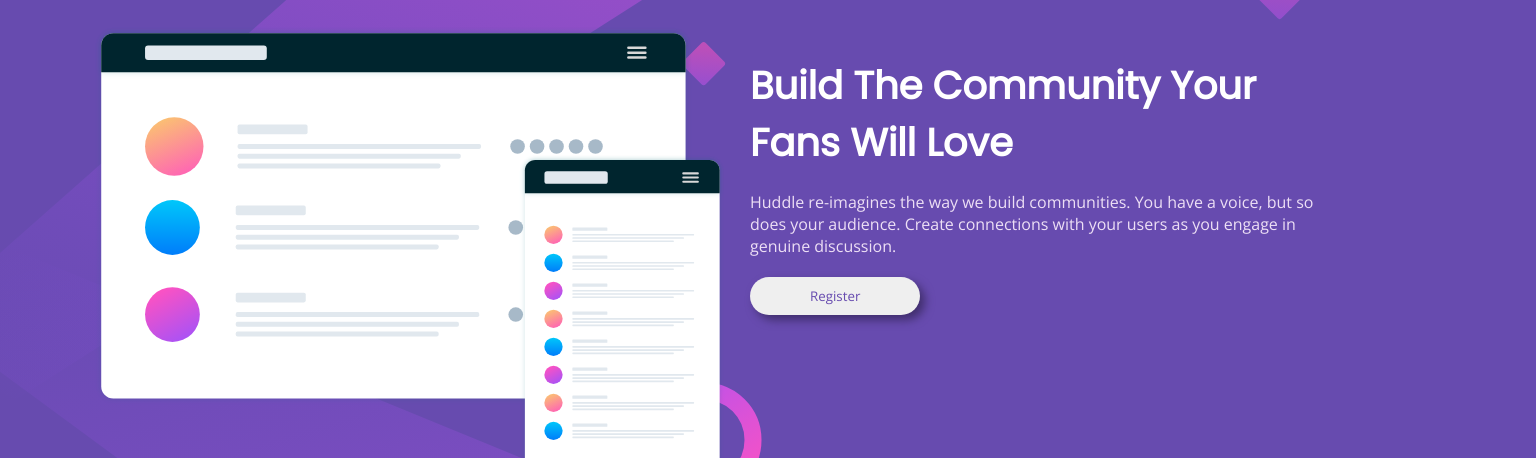
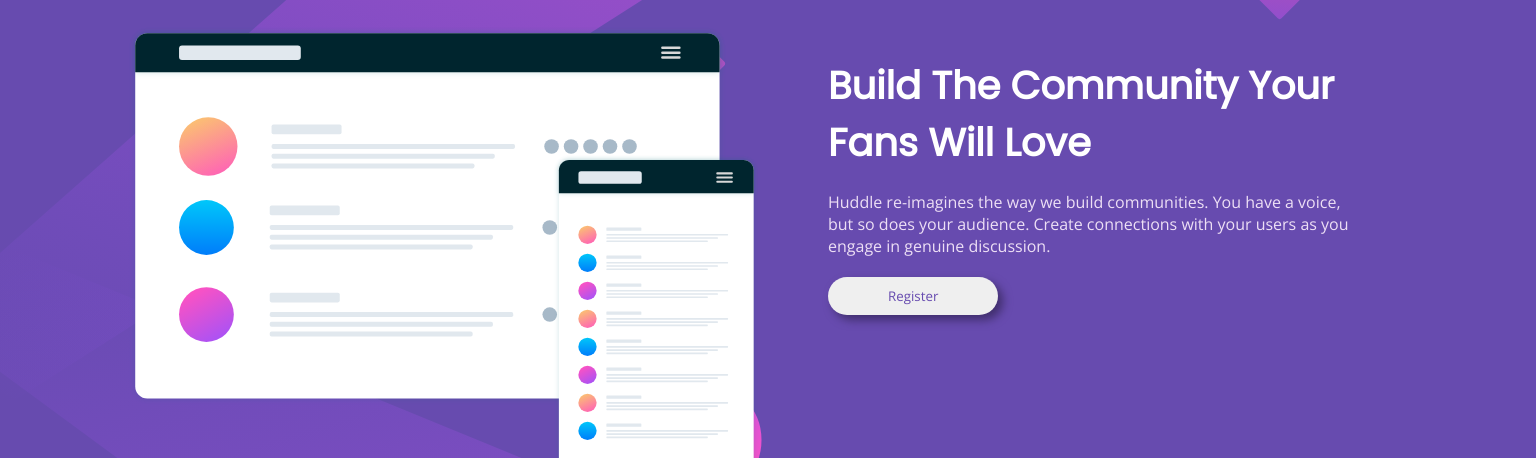
Before and after one commit to saulgutierrez/huddle-landing-page-with-single-introductory-section-master, a plain HTML site: page index.html in a window 1536 px wide. Shown: the part 123-581 px from the top of the page. Drawn offline with nearby package versions, Linux system fonts and the light colour scheme.

Commit message:
Add media queries for extra-large screens

```diff
--- a/style.css
+++ b/style.css
@@ -138,6 +138,17 @@ main article footer div ion-icon:hover {
     border: 1px solid hsl(300, 69%, 71%);
 }
 
+/* Large screens */
+@media screen and (min-width: 1400px) {
+    main article figure {
+        width: 50%;
+    }
+
+    main article section {
+        margin-left: calc(50% + 60px);
+    }
+}
+
 /* Laptops */
 @media screen and (max-width: 992px) {
     header figure {
```
